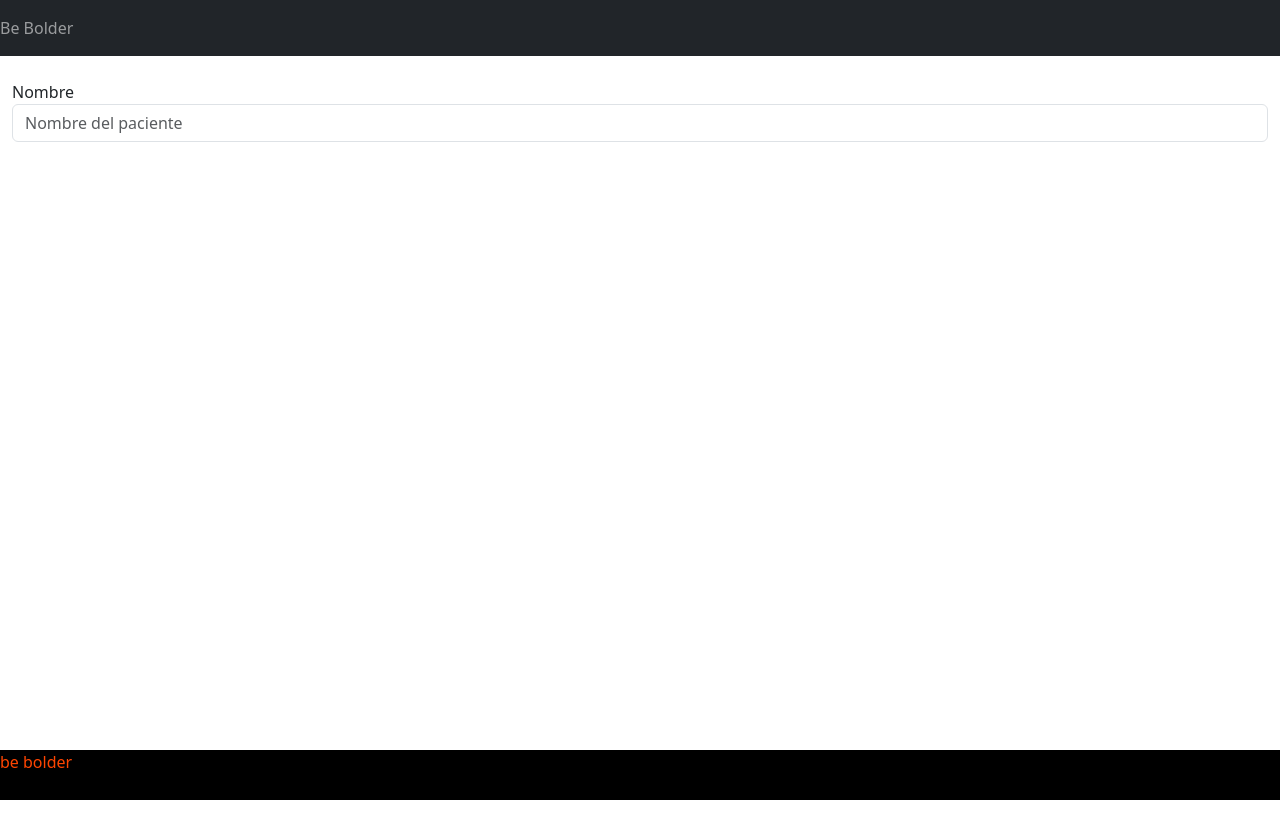
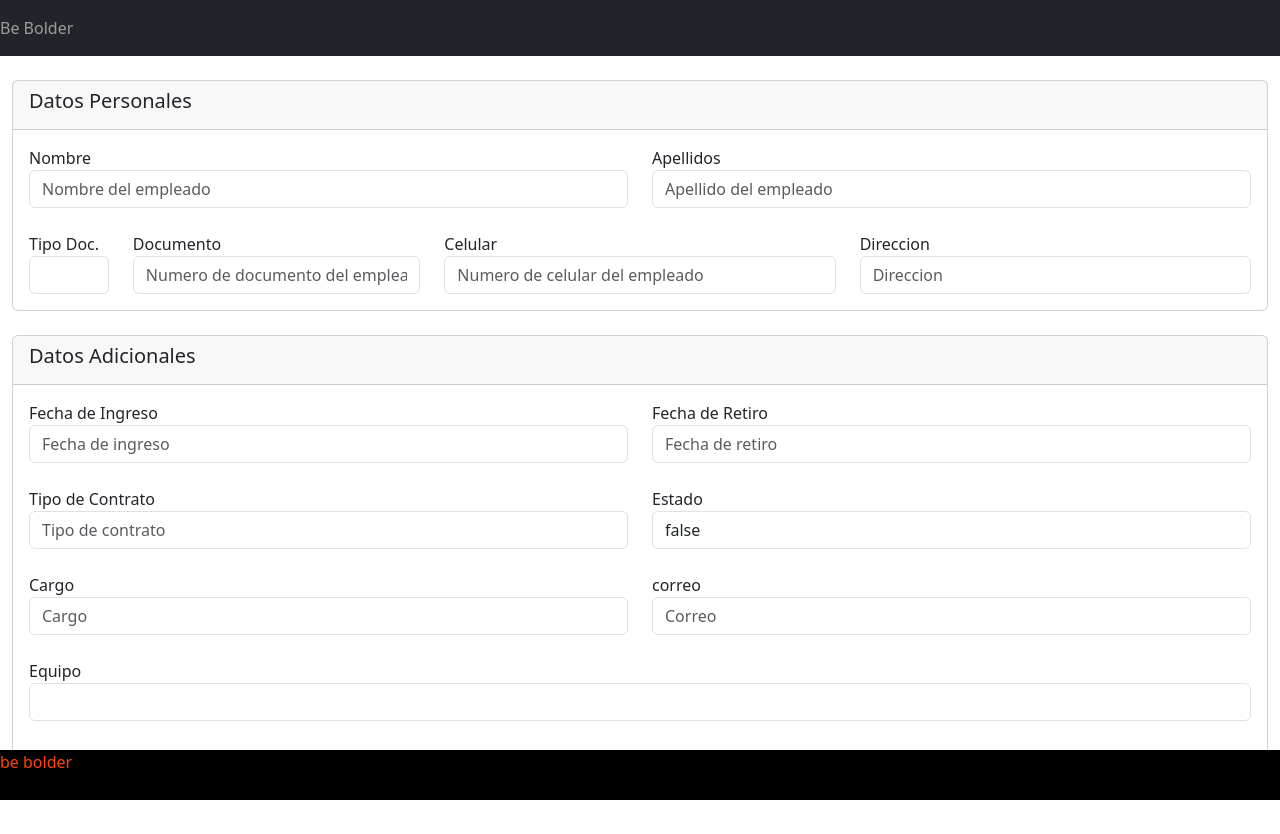
Before and after one commit to SergioF007/API-portal-autoservicio, an Angular app in the folder proyecto-angular/: page /editar/1 in a window 1280 px wide. Before the commit the page ends 800 px from the top, so only its background shows below. Built offline with nearby package versions, Linux system fonts and the light colour scheme; no server answers.

Commit message:
Listo el formulario para editar datos de empleados

```diff
--- a/proyecto-angular/src/app/vistas/editar/editar.component.css
+++ b/proyecto-angular/src/app/vistas/editar/editar.component.css
@@ -0,0 +1,3 @@
+.custom-select {
+    width: 30%; /* Ajusta el valor según tus necesidades */
+}
--- a/proyecto-angular/src/app/vistas/editar/editar.component.html
+++ b/proyecto-angular/src/app/vistas/editar/editar.component.html
@@ -3,14 +3,114 @@
 <div class="container-fluid">
 
     <form [formGroup]="editarForm">
-        <div class="form-group">
-            <label for="formControlInput1">Nombre</label>
-            <input type="text" class="form-control" placeholder="Nombre del paciente" formControlName="nombre">
+        <div class="card">
+            <div class="card-header">
+                <h5 class="card-title">Datos Personales</h5>
+            </div>
+            <div class="card-body">
+                <div class="form-group row">
+                    <div class="col">
+                        <label for="formControlInput1">Nombre</label>
+                        <input type="text" class="form-control" placeholder="Nombre del empleado" formControlName="nombre">
+                    </div>
+                    <div class="col">
+                        <label for="formControlInput1">Apellidos</label>
+                        <input type="text" class="form-control" placeholder="Apellido del empleado" formControlName="apellidos">
+                    </div>
+                </div><br>
+                <div class="form-group row ">
+                    <div class="col-sm-1">
+                        <label for="formControlInput1">Tipo Doc.</label>
+                        <select class="form-control" formControlName="tipoDocumento">
+                            <option value="PA">PA</option>
+                            <option value="CE">CE</option>
+                            <option value="CC">CC</option>
+                        </select>
+                    </div>
+                    <div class="col-sm-3">
+                        <label for="formControlInpunt1">Documento</label>
+                        <input type="text" class="form-control" placeholder="Numero de documento del empleado" formControlName="documento">
+                    </div>
+                    <div class="col-sm-4">
+                        <label for="formControlInpunt1">Celular</label>
+                        <input type="text" class="form-control" placeholder="Numero de celular del empleado" formControlName="celular">
+                    </div>
+                    <div class="col-sm-4">
+                        <label for="formControlInpunt1">Direccion</label>
+                        <input type="text" class="form-control" placeholder="Direccion" formControlName="direccion">
+                    </div>
+                </div>
+            </div>
+
+        </div>
+        <br>
+        <div class="card">
+            <div class="card-header">
+                <h5 class="card-title">Datos Adicionales</h5>
+            </div>
+            <div class="card-body">
+                <div class="form-group row">
+
+                    <div class="col">
+                        <label for="formControlInpunt1">Fecha de Ingreso</label>
+                        <input type="text" class="form-control" placeholder="Fecha de ingreso" formControlName="fechaIngreso">
+                    </div>
+                    <div class="col">
+                        <label for="formControlInpunt1">Fecha de Retiro</label>
+                        <input type="text" class="form-control" placeholder="Fecha de retiro" formControlName="fechaRetiro">
+                    </div>
+
+                </div><br>
+
+                <div class="form-group row">
+
+                    <div class="col">
+                        <label for="formControlInpunt1">Tipo de Contrato</label>
+                        <input type="text" class="form-control" placeholder="Tipo de contrato" formControlName="tipoContrato">
+                    </div>
+                    <div class="col">
+                        <label for="formControlInpunt1">Estado</label>
+                        <input type="text" class="form-control" placeholder="Estado" formControlName="estado">
+                    </div>
+
+                </div><br>
+
+                <div class="form-group row">
+
+                    <div class="col">
+                        <label for="formControlInpunt1">Cargo</label>
+                        <input type="text" class="form-control" placeholder="Cargo" formControlName="cargo">
+                    </div>
+                    <div class="col">
+                        <label for="formControlInpunt1">correo</label>
+                        <input type="text" class="form-control" placeholder="Correo" formControlName="correo">
+                    </div>
+
+                </div><br>
+
+
+                <div class="form-group row">
+
+                    <div class="col">
+                        <label for="formControlInput1">Equipo</label>
+                        <select class="form-control" formControlName="equipoId">
+                          <option value="1">Deméter</option>
+                          <option value="2">Artemisa</option>
+                          <option value="3">Afrodita</option>
+                          <option value="4">Poseidón</option>
+                          <option value="5">Hades</option>
+                          <option value="6">Dionisos</option>
+                          <option value="7">Hermes</option>
+                          <option value="8">Apolo</option>
+                        </select>
+                    </div>
+                </div><br>
+            </div>
 
         </div>
 
     </form>
 
 </div>
-
+<br>
 <app-footer> </app-footer>
--- a/proyecto-angular/src/app/vistas/editar/editar.component.ts
+++ b/proyecto-angular/src/app/vistas/editar/editar.component.ts
@@ -25,7 +25,7 @@ export class EditarComponent implements OnInit {
     fechaIngreso: new FormControl(''),
     fechaRetiro: new FormControl(''),
     tipoContrato: new FormControl(''),
-    estado: new FormControl(''),
+    estado: new FormControl(false),
     cargo: new FormControl(''),
     correo: new FormControl(''),
     equipoId: new FormControl(0),
@@ -48,7 +48,7 @@ export class EditarComponent implements OnInit {
         'fechaIngreso' : this.datosEmpleado.fechaIngreso,
         'fechaRetiro' : this.datosEmpleado.fechaRetiro,
         'tipoContrato' : this.datosEmpleado.tipoContrato,
-        'estado' : this.datosEmpleado.tipoContrato,
+        'estado' : this.datosEmpleado.estado,
         'cargo' : this.datosEmpleado.cargo,
         'correo' : this.datosEmpleado.correo,
         'equipoId' : this.datosEmpleado.equipoId
```
